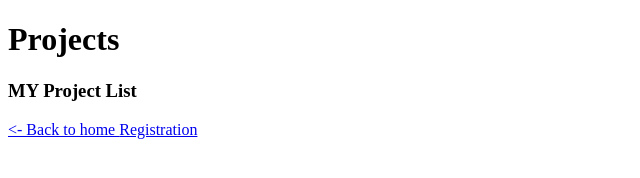
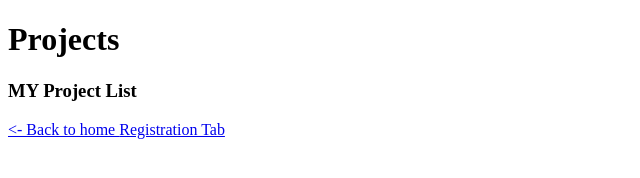
Before and after one commit to vijaysoni81/WD201, a website: page http-server/project.html in a window 1280 px wide. Shown: the full height of the page, 0-640 px from the left. Drawn offline with Linux system fonts and the light colour scheme.

Commit message:
Update project.html

```diff
--- a/http-server/project.html
+++ b/http-server/project.html
@@ -9,6 +9,6 @@
    <h1>Projects</h1>
    <h3>MY Project List </h3>
    <a href="/">&lt;- Back to home </a>
-   <a href="/registration"> Registration</a>
+   <a href="/registration"> Registration Tab </a>
 </body>
 </html>
```
